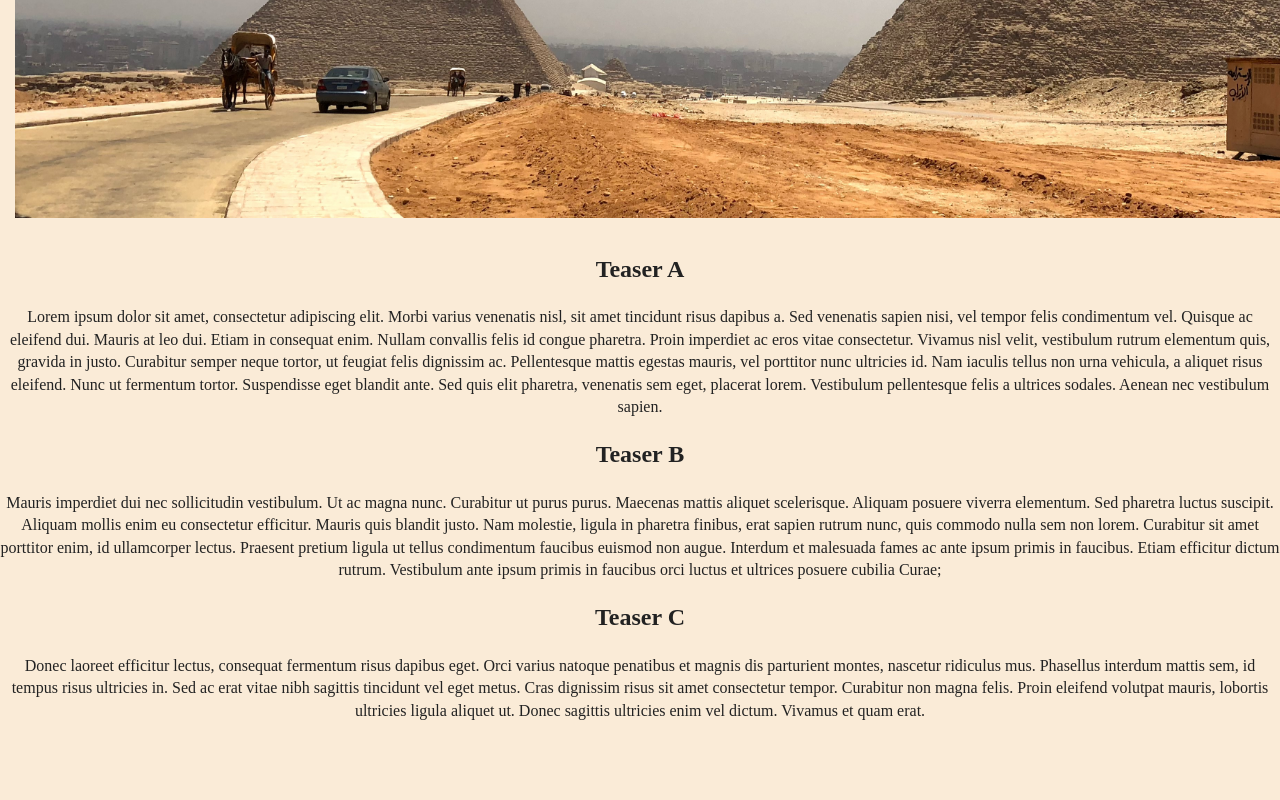
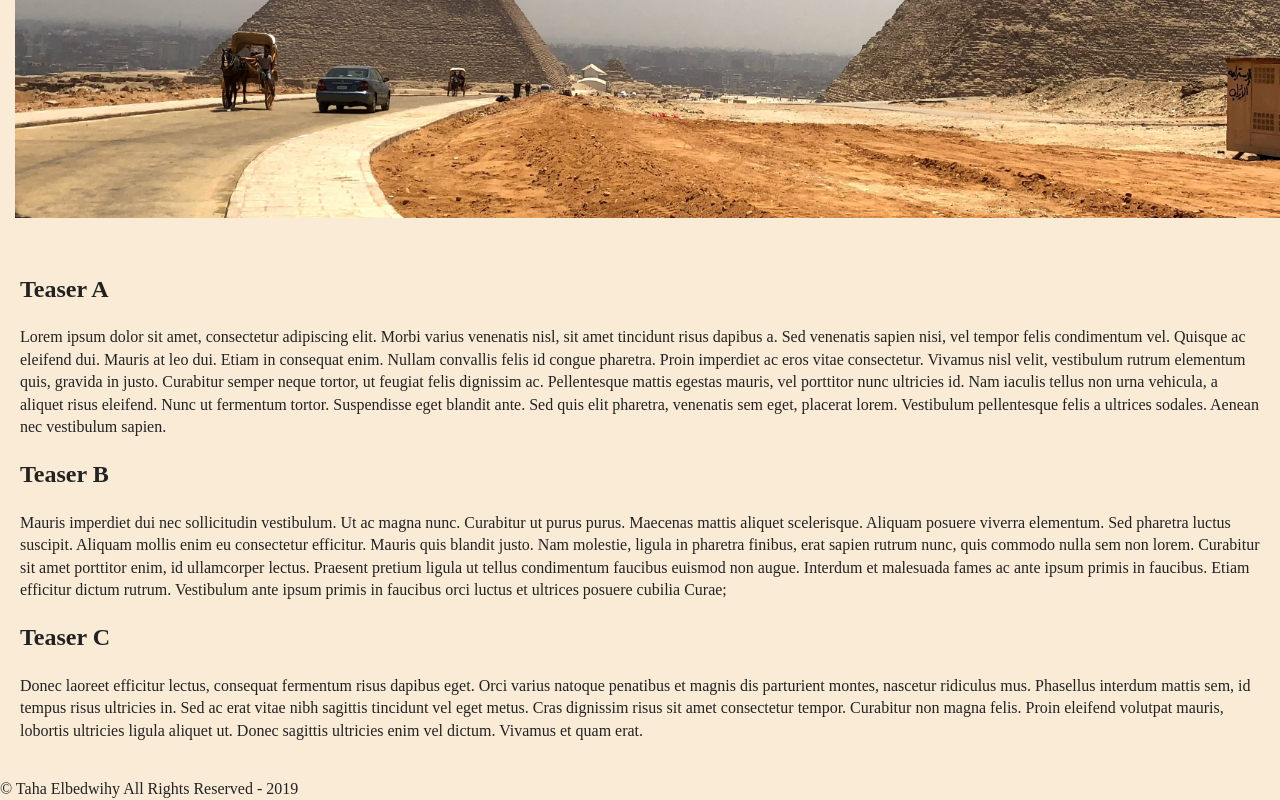
Before and after one commit to TahaElbedwihy/Egypt, a plain HTML site: page index.html in a window 1280 px wide. Shown: the part 549-1349 px from the top of the page. Before the commit the page ends 1287 px from the top, so only its background shows below. Drawn offline with nearby package versions, Linux system fonts and the light colour scheme.

Commit message:
Feature: Added footer

```diff
--- a/css/main.css
+++ b/css/main.css
@@ -130,9 +130,13 @@ body{
 }
 
 #content{
-  text-align: center;
+  text-align: left;
+  padding: 20px;
 }
 
+#footer{
+  float: bottom;
+}
 /* ==========================================================================
    Helper classes
    ========================================================================== */
--- a/index.html
+++ b/index.html
@@ -84,6 +84,14 @@
     </div>
   </div>
 
+  <div id="footer">
+    © Taha Elbedwihy All Rights Reserved -
+    <script type="text/javascript">
+        var d = new Date()
+        document.write(d.getFullYear())
+    </script>
+  </div>
+
 
 
   <script src="js/vendor/modernizr-3.7.1.min.js"></script>
```
